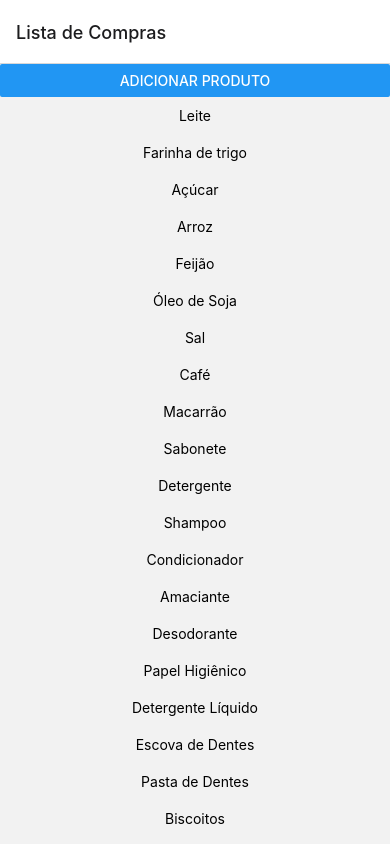
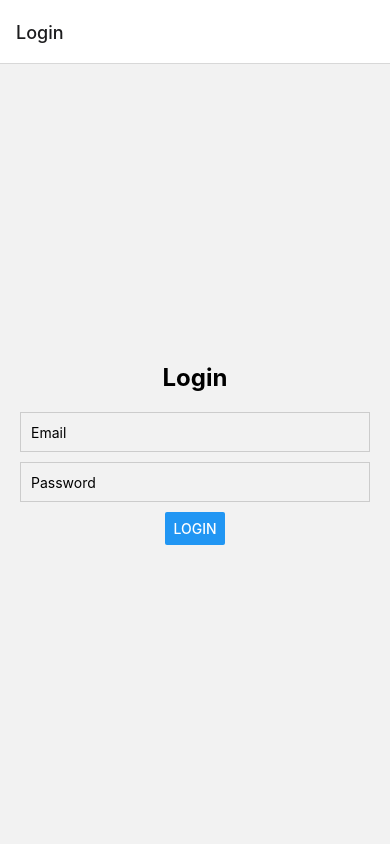
Before and after one commit to SchuGabriel/react-mobile, a React Native app: screen /LoginScreen in a window 390 px wide. Built offline with nearby package versions, Linux system fonts and the light colour scheme.

Commit message:
incluido API e Storage

```diff
--- a/App.js
+++ b/App.js
@@ -4,6 +4,7 @@ import { createNativeStackNavigator } from '@react-navigation/native-stack';
 import Home from './componentes/Home';
 import Details from './componentes/Details';
 import New from './componentes/New';
+import LoginScreen from './componentes/LoginScreen';
 
 const Stack = createNativeStackNavigator();
 
@@ -11,6 +12,7 @@ function App() {
   return (
     <NavigationContainer>
       <Stack.Navigator>
+        <Stack.Screen name="LoginScreen" component={LoginScreen} options={{ title: 'Login' }} />
         <Stack.Screen name="Home" component={Home} options={{ title: 'Lista de Compras' }} />
         <Stack.Screen name="Details" component={Details} options={{ title: 'Detalhes do Item' }} />
         <Stack.Screen name="New" component={New} options={{ title: 'Novo Item' }} />
--- /dev/null
+++ b/componentes/LoginScreen.js
@@ -0,0 +1,97 @@
+import React, { useState, useEffect } from 'react';
+import { View, Text, TextInput, Button, StyleSheet } from 'react-native';
+import axios from 'axios';
+import { getUser, storeUser } from '../src/services/authService';
+
+const LoginScreen = ({ navigation }) => {
+    const [email, setEmail] = useState('');
+    const [password, setPassword] = useState('');
+    const [errorMessage, setErrorMessage] = useState('');
+
+    useEffect(() => {
+        const checkUser = async () => {
+            const user = await getUser();
+            if (user) {
+                setEmail(user.email);
+                setPassword(user.password);
+                navigation.navigate('Home');
+            }
+        };
+        checkUser();
+    }, []);
+
+    const handleLogin = async () => {
+        try {
+            const response = await axios.get(`http://localhost:3000/users?email=${email}&password=${password}`);
+            if (response.data.length > 0) {
+                const user = response.data[0];
+                if (user.password === password) {
+                    console.log('User logged in successfully!');
+                    setErrorMessage('');
+                    await storeUser(email, password);
+                    navigation.navigate('Home');
+                } else {
+                    console.log('Invalid password!');
+                    setErrorMessage('Invalid email or password. Please try again.');
+                }
+            } else {
+                console.log('User not found!');
+                setErrorMessage('Invalid email or password. Please try again.');
+            }
+        } catch (error) {
+            console.error('API Error:', error);
+            setErrorMessage('An error occurred. Please try again later.');
+        }
+    };
+
+    return (
+        <View style={styles.container}>
+            <Text style={styles.title}>Login</Text>
+            <TextInput
+                style={styles.input}
+                placeholder="Email"
+                value={email}
+                onChangeText={setEmail}
+                keyboardType="email-address"
+                autoCapitalize="none"
+            />
+            <TextInput
+                style={styles.input}
+                placeholder="Password"
+                value={password}
+                onChangeText={setPassword}
+                secureTextEntry
+            />
+            <Button title="Login" onPress={handleLogin} />
+            {errorMessage ? <Text style={styles.error}>{errorMessage}</Text> : null}
+        </View>
+    );
+};
+
+const styles = StyleSheet.create({
+    container: {
+        flex: 1,
+        justifyContent: 'center',
+        alignItems: 'center',
+        paddingHorizontal: 20,
+    },
+    title: {
+        fontSize: 24,
+        fontWeight: 'bold',
+        marginBottom: 20,
+    },
+    input: {
+        width: '100%',
+        height: 40,
+        borderColor: '#ccc',
+        borderWidth: 1,
+        marginBottom: 10,
+        paddingHorizontal: 10,
+    },
+    error: {
+        marginTop: 10,
+        color: 'red',
+    },
+});
+
+export default LoginScreen;
--- /dev/null
+++ b/db.json
@@ -0,0 +1,14 @@
+{
+    "users": [
+        {
+            "id": 1,
+            "email": "adm@hotmail.com",
+            "password": "adm"
+        },
+        {
+            "id": 2,
+            "email": "usuario@gmail.com",
+            "password": "usuario"
+        }
+    ]
+}
--- a/package.json
+++ b/package.json
@@ -10,14 +10,19 @@
   },
   "dependencies": {
     "@expo/metro-runtime": "~3.1.3",
+    "@react-native-async-storage/async-storage": "^1.23.1",
+    "@react-native-firebase/app": "^20.1.0",
+    "@react-native-firebase/auth": "^20.1.0",
     "@react-navigation/native": "^6.1.17",
     "@react-navigation/native-stack": "^6.9.26",
+    "axios": "^1.7.2",
     "expo": "~50.0.14",
     "expo-status-bar": "~1.11.1",
     "react": "18.2.0",
     "react-dom": "18.2.0",
     "react-native": "0.73.6",
     "react-native-screens": "~3.29.0",
+    "react-native-sqlite-storage": "^6.0.1",
     "react-native-web": "~0.19.6"
   },
   "devDependencies": {
--- /dev/null
+++ b/src/services/authService.js
@@ -0,0 +1,30 @@
+// src/services/authService.js
+import AsyncStorage from '@react-native-async-storage/async-storage';
+
+const USER_KEY = 'user_key';
+
+export const storeUser = async (email, password) => {
+    try {
+        const user = { email, password };
+        await AsyncStorage.setItem(USER_KEY, JSON.stringify(user));
+    } catch (error) {
+        console.error('Error storing user:', error);
+    }
+};
+
+export const getUser = async () => {
+    try {
+        const user = await AsyncStorage.getItem(USER_KEY);
+        return user ? JSON.parse(user) : null;
+    } catch (error) {
+        console.error('Error getting user:', error);
+    }
+};
+
+export const removeUser = async () => {
+    try {
+        await AsyncStorage.removeItem(USER_KEY);
+    } catch (error) {
+        console.error('Error removing user:', error);
+    }
+};
```
Also changed, not shown: ReadMe.txt, 1 other file (tests, documents, lock files or other folders).
